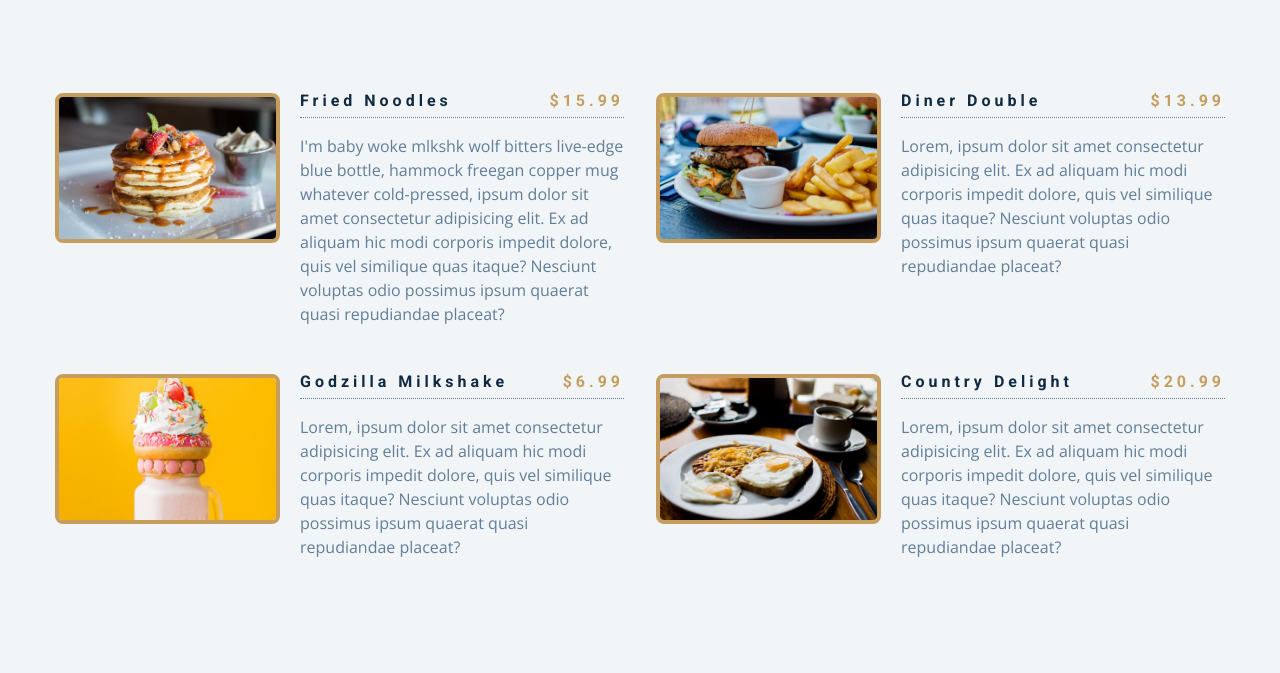
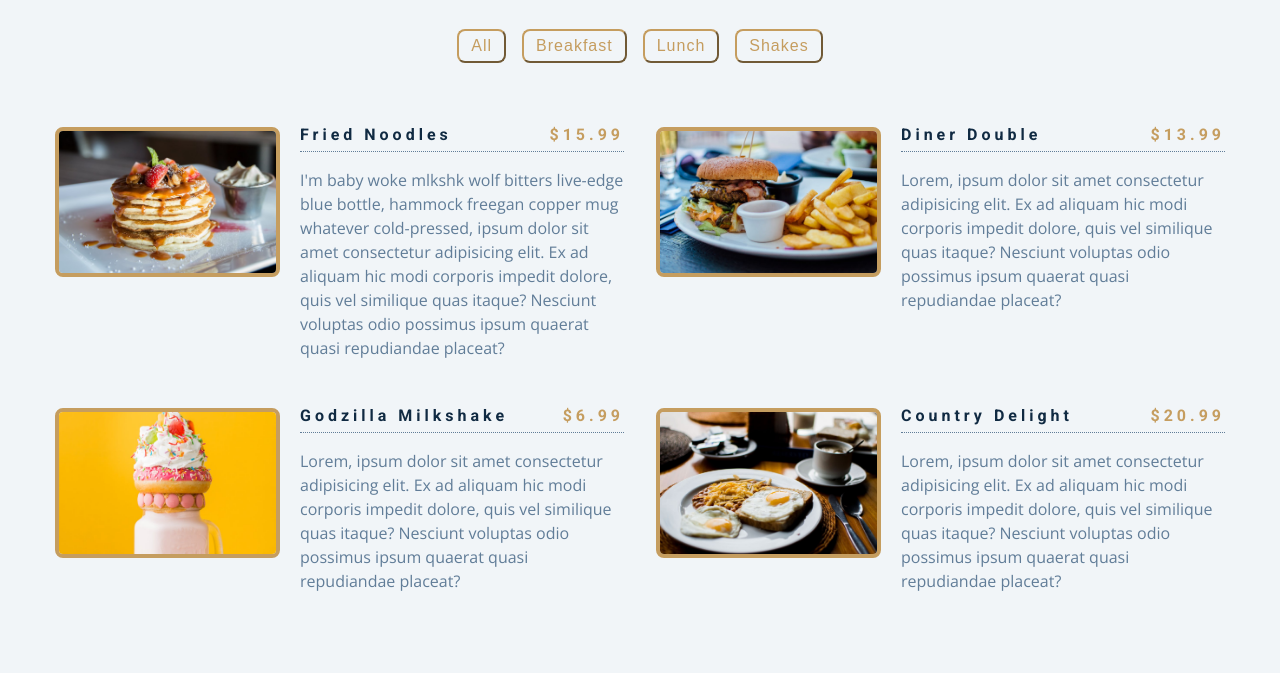
Before and after one commit to A-iong/1122-js-1N-34, a plain HTML site: page demo/w05_menu_34/index.html in a window 1280 px wide. Shown: the part 139-812 px from the top of the page. Drawn offline with nearby package versions, Linux system fonts and the light colour scheme.

Commit message:
###  W05-P5: git logs for W5

```diff
--- a/demo/w05_menu_34/index.html
+++ b/demo/w05_menu_34/index.html
@@ -15,8 +15,16 @@
             </div>
 
      <!--filter buttons-->
-            <div class="btn-container">
-            </div>
+     <div class="btn-container">
+        <button type="button" class="filter-btn" data-id="all">all</button>
+        <button type="button" class="filter-btn" data-id="breakfast">
+          breakfast
+        </button>
+        <button type="button" class="filter-btn" data-id="lunch">lunch</button>
+        <button type="button" class="filter-btn" data-id="shakes">
+          shakes
+        </button>
+      </div>
      <!--menu items-->
             <div class="section-center">
                 <article class="menu-item">
--- a/demo/w05_menu_34/script_34.js
+++ b/demo/w05_menu_34/script_34.js
@@ -33,6 +33,15 @@ const displayMenuItems = (menu) => {
     sectionCenter.innerHTML = displayMenu;
 };
 
+
+const categories = ['all','breakfast','lunch','dinner','shakes']
+
+const displayMenuButtons = () => {
+
+}
+
+
 window.addEventListener('DOMContentLoaded',() =>{
     displayMenuItems(menu);
+    displayMenuButtons()
 });
```
Also changed, not shown: demo/md/w05_menu_34/w05-p3-2.png (added), 1 other file.
